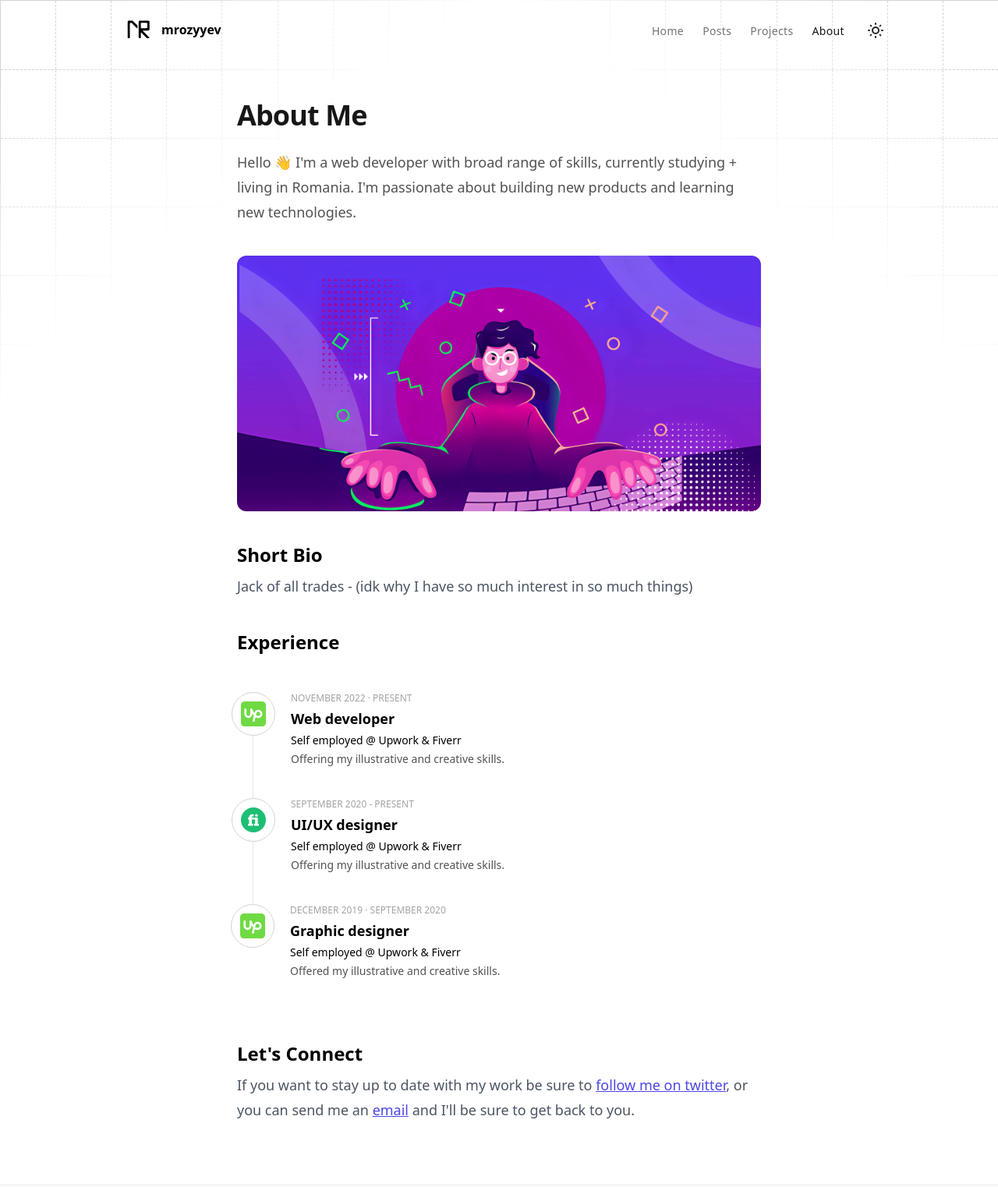
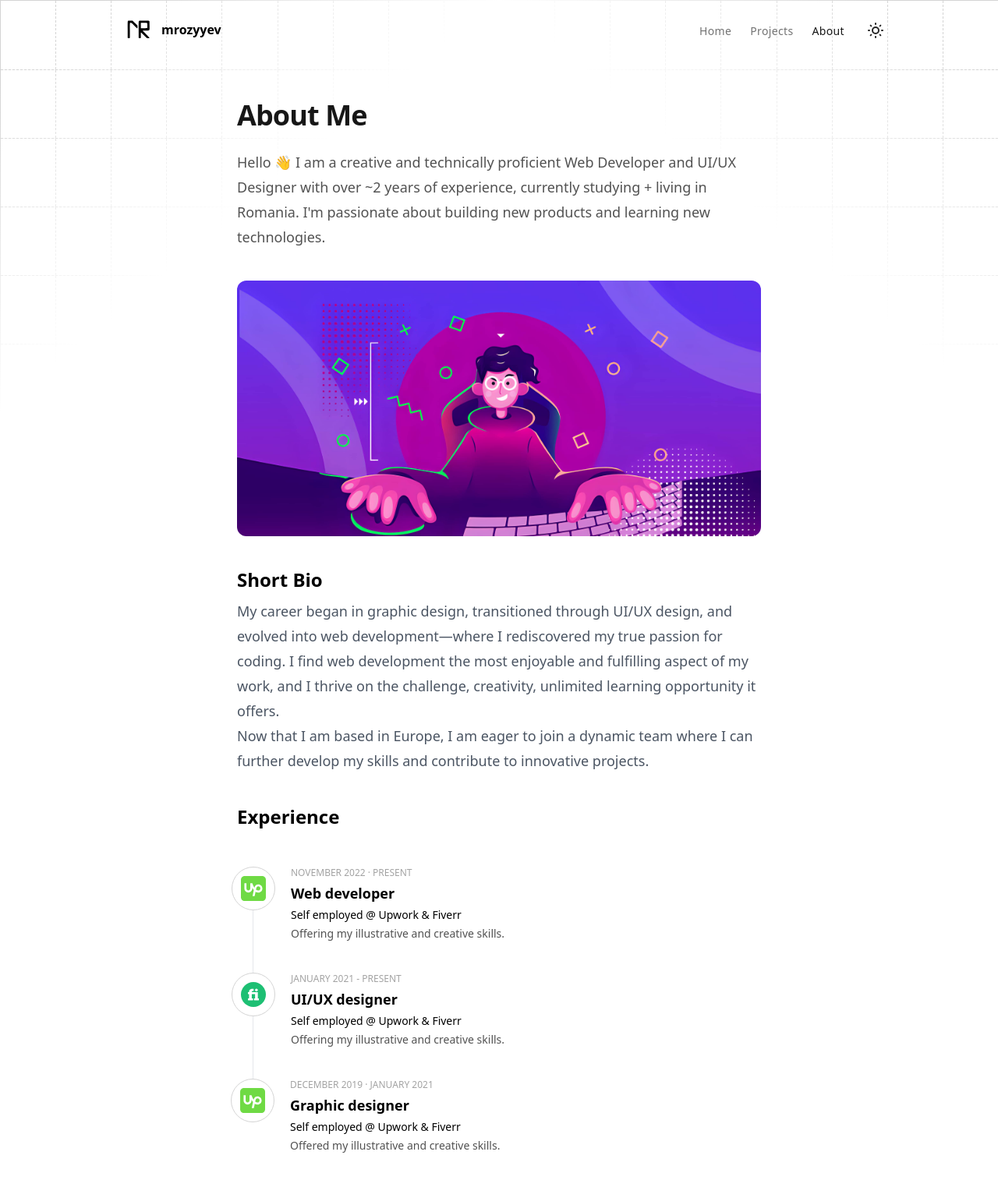
Before and after one commit to mrozyyev/mrozyyev.github.io, an Astro site: page /about in a window 1280 px wide. Shown: the top 1523 px of the page at 78% size. Built offline with nearby package versions, Linux system fonts and the light colour scheme; Astro itself is replaced by a stand-in of ours.

Commit message:
add newest project, simple 404 page, remove posts for now

```diff
--- a/src/collections/experiences.json
+++ b/src/collections/experiences.json
@@ -7,7 +7,7 @@
 		"logo": "/assets/images/experiences/upwork-icon.svg"
 	},
 	{
-		"dates": "September 2020 - PRESENT",
+		"dates": "January 2021 - PRESENT",
 		"role": "UI/UX designer",
 		"company": "Self employed @ Upwork & Fiverr",
 		"description": "Offering my illustrative and creative skills.",
@@ -15,7 +15,7 @@
 	},
 
 	{
-		"dates": "December 2019 · September 2020",
+		"dates": "December 2019 · January 2021",
 		"role": "Graphic designer",
 		"company": "Self employed @ Upwork & Fiverr",
 		"description": "Offered my illustrative and creative skills.",
--- a/src/collections/menu.json
+++ b/src/collections/menu.json
@@ -3,10 +3,7 @@
 		"name": "Home",
 		"url": "/"
 	},
-	{
-		"name": "Posts",
-		"url": "/posts"
-	},
+
 	{
 		"name": "Projects",
 		"url": "/projects"
--- a/src/collections/projects.json
+++ b/src/collections/projects.json
@@ -22,5 +22,11 @@
 		"description": "Website for Delivery fleet operating in Romania.",
 		"image": "/assets/images/projects/monzogroup.png",
 		"url": "https://monzogroup.eu"
+	},
+	{
+		"name": "Work In Progress - LibreMemorial",
+		"description": "Free - Open-Source Memorial Page Platform",
+		"image": "/assets/images/projects/libreMemorial.png",
+		"url": "https://libre-memorial.vercel.app"
 	}
 ]
--- /dev/null
+++ b/src/pages/404.astro
@@ -0,0 +1,16 @@
+---
+import Button from "../components/button.astro";
+import Layout from "../layouts/main.astro";
+
+---
+<Layout title="mrozyyev404 - not found">
+   <!-- component -->
+<section class=" p-20 w-full  mx-auto justify-center items-center justify-items-center  dark:text-white flex-col flex ">
+
+    <div class="text-9xl">404</div>
+    <div class="flex items-center justify-center w-full py-5">
+        <Button text="Take me to the homepage" link="/" />
+      </div>
+</a>
+</section>
+</Layout>
--- a/src/pages/about.astro
+++ b/src/pages/about.astro
@@ -9,16 +9,27 @@ import Layout from "../layouts/main.astro";
   <section class="relative z-20 max-w-2xl mx-auto my-12 px-7 lg:px-0">
     <PageHeading
       title="About Me"
-      description="Hello 👋 I'm a web developer with broad range of skills, currently studying + living in Romania. I'm passionate about building new products and learning new technologies."
+      description=`Hello 👋 I am a creative and technically proficient Web Developer and UI/UX Designer with
+      over ~2 years of experience, currently studying + living in Romania. I'm passionate about building new products and learning new technologies.`
     />
 
-    <img src="/assets/images/about.jpg" class="relative z-30 w-full my-10 rounded-xl" />
+    <img
+      src="/assets/images/about.jpg"
+      class="relative z-30 w-full my-10 rounded-xl"
+    />
 
     <h2 class="mb-2 text-2xl font-bold dark:text-neutral-200">Short Bio</h2>
     <p
       class="text-sm leading-6 text-gray-600 dark:text-neutral-400 sm:leading-7 lg:leading-8 sm:text-base lg:text-lg"
     >
-    Jack of all trades - (idk why I have so much interest in so much things)
+      My career began in graphic design, transitioned through UI/UX design, and evolved
+      into web development—where I rediscovered my true passion for coding. I find
+      web development the most enjoyable and fulfilling aspect of my work, and I
+      thrive on the challenge, creativity, unlimited learning opportunity it offers.
+      <br />
+
+      Now that I am based in Europe, I am eager to join a dynamic team where I
+      can further develop my skills and contribute to innovative projects.
     </p>
 
     <h2
@@ -51,12 +62,16 @@ import Layout from "../layouts/main.astro";
                 />
               )}
             </>
-          )
+          );
         })
       }
     </div>
 
-    <h2 class="mt-5 mb-2 text-2xl font-bold lg:mt-10 sm:mt-6 dark:text-neutral-200">Let's Connect</h2>
+    <h2
+      class="mt-5 mb-2 text-2xl font-bold lg:mt-10 sm:mt-6 dark:text-neutral-200"
+    >
+      Let's Connect
+    </h2>
     <p
       class="text-sm leading-6 text-gray-600 dark:text-neutral-400 sm:leading-7 lg:leading-8 sm:text-base lg:text-lg"
     >
@@ -64,8 +79,9 @@ import Layout from "../layouts/main.astro";
         href="https://twitter.com/m_rozyyev"
         target="_blank"
         class="text-indigo-600 underline">follow me on twitter</a
-      >, or you can send me an <a href="mailto:rozyyevro@gmail.com" class="text-indigo-600 underline"
-        >email</a
+      >, or you can send me an <a
+        href="mailto:rozyyevro@gmail.com"
+        class="text-indigo-600 underline">email</a
       > and I'll be sure to get back to you.
     </p>
   </section>
--- a/src/pages/index.astro
+++ b/src/pages/index.astro
@@ -21,7 +21,8 @@ import Layout from "../layouts/main.astro";
           Hello, I'm mrozyyev.
         </h1>
         <p class="mb-6 text-base text-neutral-600 dark:text-neutral-400">
-          I'm a front-end developer currently living in Romania. <br
+          Creative and technically proficient Web Developer and UI/UX Designer with
+          over ~2 years of experience, currently studying + living in Romania. <br
             class="hidden lg:block"
           />Right now my main focus is on Web development.
         </p>
```
Also changed, not shown: public/assets/images/projects/libreMemorial.png (added).
